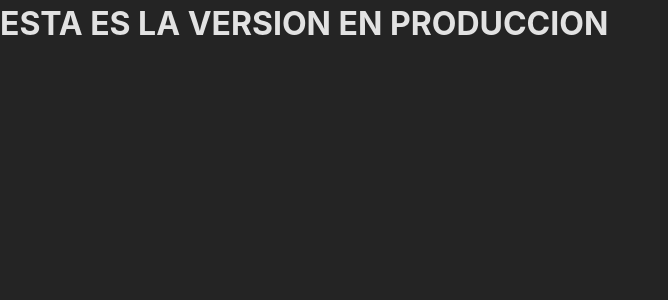
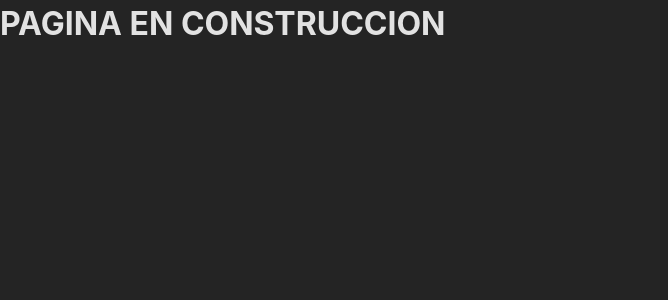
Before and after one commit to berbuzon/CLON-DE-NETFLIX, a React (Vite) app: page / in a window 1280 px wide. Shown: the top 300 px of the page, without its empty margins (0-668 px from the left). Built offline with nearby package versions, Linux system fonts and the light colour scheme.

Commit message:
[cfg] - base prod

```diff
--- a/src/App.jsx
+++ b/src/App.jsx
@@ -1,7 +1,7 @@
 const App = () => {
   return (
     <div>
-      <h1>ESTA ES LA VERSION EN PRODUCCION</h1>
+      <h1>PAGINA EN CONSTRUCCION</h1>
     </div>
   );
 };
```
